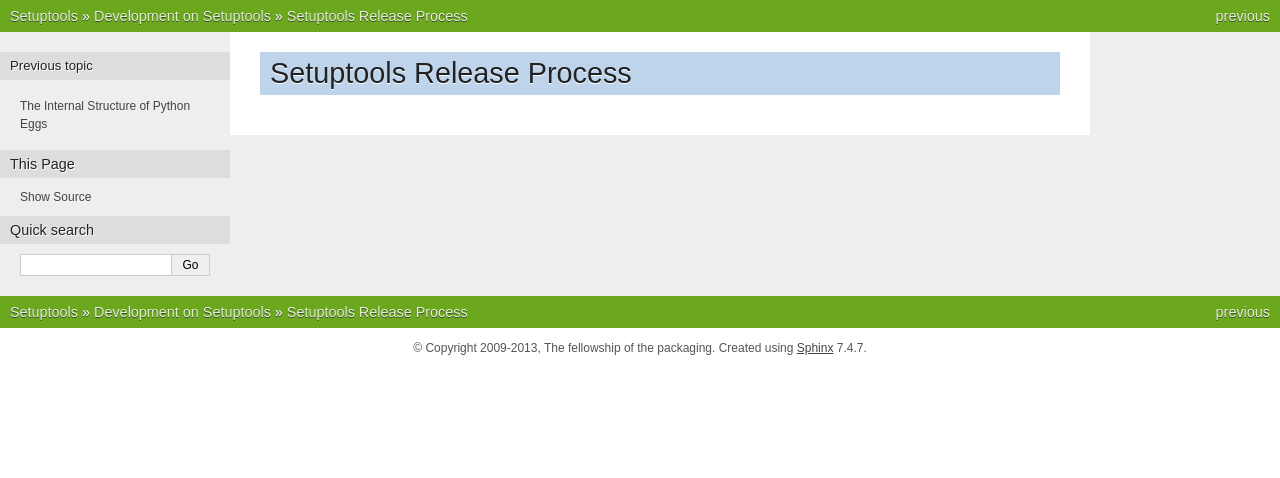
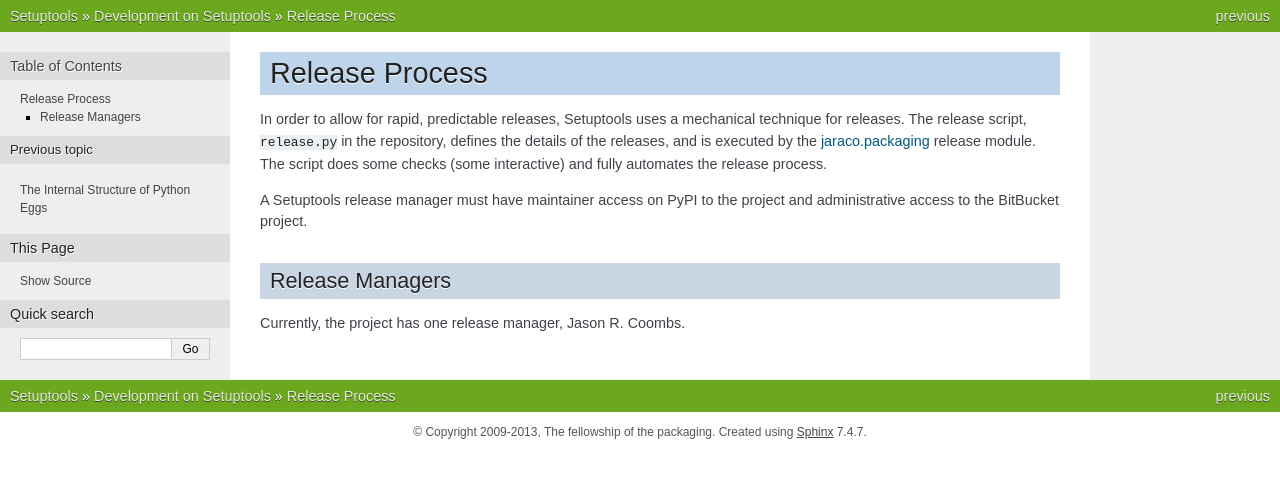
Before and after one commit to Distrotech/setuptools, a Sphinx documentation site: the page built from docs/releases.txt, in a window 1280 px wide. Shown: the top 478 px of the page. Built offline with Sphinx 7.4.7, drawn with Linux system fonts in a browser that asks for light colours; the version number is read from the project's files by our own code.

Commit message:
Fleshed out a few details on the release process.

```diff
--- a/docs/releases.txt
+++ b/docs/releases.txt
@@ -1,3 +1,18 @@
-==========================
-Setuptools Release Process
-==========================
+===============
+Release Process
+===============
+
+In order to allow for rapid, predictable releases, Setuptools uses a
+mechanical technique for releases. The release script, ``release.py`` in the
+repository, defines the details of the releases, and is executed by the
+`jaraco.packaging <https://bitbucket.org/jaraco/jaraco.packaging>`_ release
+module. The script does some checks (some interactive) and fully automates
+the release process.
+
+A Setuptools release manager must have maintainer access on PyPI to the
+project and administrative access to the BitBucket project.
+
+Release Managers
+----------------
+
+Currently, the project has one release manager, Jason R. Coombs.
```
